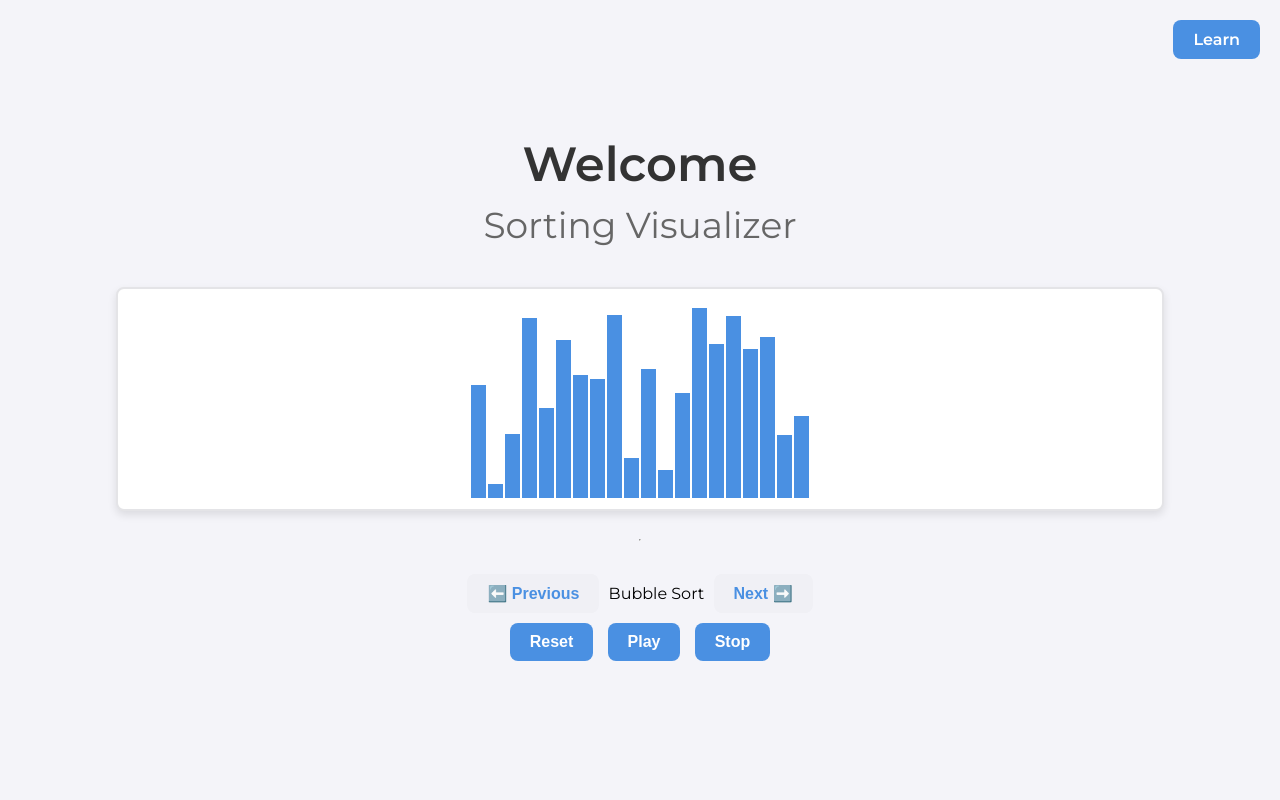
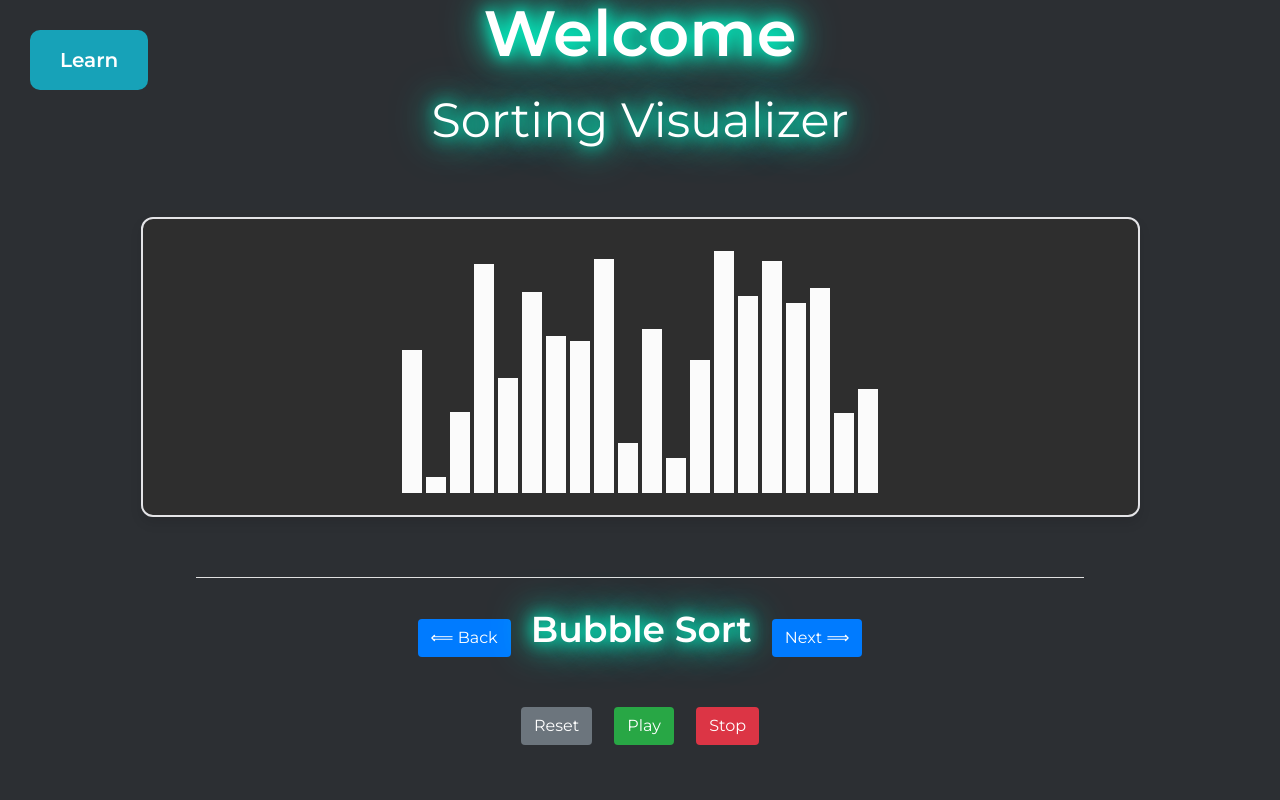
Before and after one commit to napalashe/Sorting_Visualizer, a Flask app: page / in a window 1280 px wide. Run offline with Flask 3, Linux system fonts and the light colour scheme; some libraries are stand-ins or nearby versions.

Commit message:
visual updates

```diff
--- a/static/script.js
+++ b/static/script.js
@@ -32,6 +32,7 @@ function init() {
 function reset() {
   clearTimeout(animationTimeout);
   isPlaying = false;
+  stop();
   showBars();
   init();
 }
--- a/static/style.css
+++ b/static/style.css
@@ -1,103 +1,150 @@
 body {
   font-family: "Montserrat", sans-serif;
+  margin: 0;
+  background-color: #2c2f33;
+  height: 100vh;
   display: flex;
+  justify-content: center;
   align-items: center;
   flex-direction: column;
+}
+
+.container {
+  text-align: center;
+  display: flex;
+  flex-direction: column;
+  align-items: center;
   justify-content: center;
-  min-height: 100vh;
-  margin: 0;
-  background-color: #f4f4f9;
+  width: 100%;
 }
 
 .header {
-  text-align: center;
-  margin-bottom: 20px;
+  margin-bottom: 30px;
 }
 
 .welcome-text {
-  font-size: 48px;
-  color: #333;
+  font-size: 64px;
+  color: #ffffff;
   font-weight: 600;
   margin: 0;
+  margin-top: -50px;
+  text-shadow: 0 0 15px #00ffcc, 0 0 30px #00ffcc, 0 0 45px #00ffcc;
 }
 
 .title {
+  font-size: 48px;
+  margin-top: 20px;
+  color: #ffffff;
+  font-weight: 400;
+  text-shadow: 0 0 15px #00ffcc, 0 0 30px #00ffcc, 0 0 45px #00ffcc;
+}
+
+#algorithm-name {
   font-size: 36px;
-  color: #666;
-  font-weight: 400;
-  margin: 0;
-  margin-top: 10px;
+  color: #ffffff;
+  font-weight: 600;
+  text-shadow: 0 0 15px #00ffcc, 0 0 30px #00ffcc, 0 0 45px #00ffcc;
+  margin: 30px 0;
 }
 
 #container {
-  height: 200px;
+  height: 300px;
   display: flex;
   align-items: flex-end;
   justify-content: center;
-  background-color: #ffffff;
+  background-color: #2e2e2e;
   border: 2px solid #e4e4e7;
-  border-radius: 8px;
-  padding: 10px;
-  width: 80%;
-  margin: 20px 0;
-  box-shadow: 0 4px 8px rgba(0, 0, 0, 0.1);
+  border-radius: 12px;
+  padding: 20px;
+  width: 90%;
+  margin: 30px 0;
+  box-shadow: 0 6px 12px rgba(0, 0, 0, 0.1);
 }
 
 .bar {
-  width: 15px;
-  background: #4a90e2;
-  margin: 1px;
+  width: 20px;
+  background: #fbfbfb;
+  margin: 2px;
   transition: height 0.2s ease;
 }
 
 button {
   cursor: pointer;
   border: none;
-  border-radius: 8px;
-  padding: 10px 20px;
-  font-size: 16px;
+  border-radius: 10px;
+  padding: 15px 30px;
+  font-size: 20px;
   font-weight: 600;
   transition: background-color 0.3s ease, transform 0.2s ease;
-  margin: 5px;
+  margin: 10px;
 }
+
 .nav-button {
-  background-color: #f0f0f5;
-  color: #4a90e2;
+  background-color: #007bff;
+  color: #ffffff;
 }
+
 .nav-button:hover {
-  background-color: #4a90e2;
-  color: #ffffff;
+  background-color: #0056b3;
   transform: translateY(-2px);
 }
+
 .action-button {
-  background-color: #4a90e2;
   color: #ffffff;
 }
-.action-button:hover {
-  background-color: #357ab7;
-  transform: translateY(-2px);
+
+.action-button.reset {
+  background-color: #6c757d;
 }
+
+.action-button.reset:hover {
+  background-color: #5a6268;
+}
+
+.action-button.play {
+  background-color: #28a745;
+}
+
+.action-button.play:hover {
+  background-color: #218838;
+}
+
+.action-button.stop {
+  background-color: #dc3545;
+}
+
+.action-button.stop:hover {
+  background-color: #c82333;
+}
+
 #controls {
   text-align: center;
-  margin-top: 20px;
+  margin-top: 30px;
 }
+
 .learn-button {
-  position: fixed; /* Fixed position to make it stick to the corner */
-  top: 20px; /* Distance from the top */
-  right: 20px; /* Distance from the right */
-  padding: 10px 20px;
-  background-color: #4a90e2;
+  position: fixed;
+  top: 30px;
+  left: 30px;
+  padding: 15px 30px;
+  background-color: #17a2b8;
   color: #ffffff;
   border: none;
-  border-radius: 8px;
-  font-size: 16px;
+  border-radius: 10px;
+  font-size: 20px;
   font-weight: 600;
-  text-decoration: none; /* Remove underline from the link */
+  text-decoration: none;
   cursor: pointer;
   transition: background-color 0.3s ease, transform 0.2s ease;
 }
 
 .learn-button:hover {
-  background-color: #357ab7;
+  background-color: #138496;
   transform: translateY(-2px);
 }
+
+hr {
+  border-top: 1px solid #e0e0e0;
+  width: 80%;
+  margin: 30px auto;
+}
--- a/templates/base.html
+++ b/templates/base.html
@@ -4,18 +4,27 @@
     <meta charset="UTF-8" />
     <meta name="viewport" content="width=device-width, initial-scale=1.0" />
     <title>{% block title %}Sorting Visualizer{% endblock %}</title>
+
+    <link
+      href="https://stackpath.bootstrapcdn.com/bootstrap/4.5.2/css/bootstrap.min.css"
+      rel="stylesheet"
+    />
+
     <link
       rel="stylesheet"
       href="{{ url_for('static', filename='style.css') }}"
     />
+
     <link
       href="https://fonts.googleapis.com/css2?family=Montserrat:wght@400;600&display=swap"
       rel="stylesheet"
     />
   </head>
   <body>
-    {% block content %}
-    <!--blocked content-->
-    {% endblock %}
+    {% block content %} {% endblock %}
+
+    <script src="https://code.jquery.com/jquery-3.5.1.slim.min.js"></script>
+    <script src="https://cdn.jsdelivr.net/npm/@popperjs/core@2.5.2/dist/umd/popper.min.js"></script>
+    <script src="https://stackpath.bootstrapcdn.com/bootstrap/4.5.2/js/bootstrap.min.js"></script>
   </body>
 </html>
--- a/templates/index.html
+++ b/templates/index.html
@@ -1,27 +1,36 @@
-{% extends "base.html" %}
-<!-- fdsafsaf -->
-{% block content %}
+{% extends "base.html" %} {% block content %}
+<div class="container">
+  <!-- Learn Button in the Top Left -->
+  <a href="{{ url_for('learn') }}" class="learn-button">Learn</a>
+
   <div class="header">
     <h1 class="welcome-text">Welcome</h1>
     <h2 class="title">Sorting Visualizer</h2>
   </div>
-<div id="container"></div>
+
+  <div id="container">
+    <!-- Visualization bars will appear here -->
+  </div>
 
   <hr />
-<div id="controls">
+
   <div id="algorithm-selector">
-    <button class="nav-button" onclick="prevAlgorithm()">⬅️ Previous</button>
-    <span id="algorithm-name">Bubble Sort</span>
-    <button class="nav-button" onclick="nextAlgorithm()">Next ➡️</button>
+    <button class="btn nav-button mr-3" onclick="prevAlgorithm()">
+      ⟸ Back
+    </button>
+    <span id="algorithm-name" class="h5">Bubble Sort</span>
+    <!-- Updated here -->
+    <button class="btn nav-button ml-3" onclick="nextAlgorithm()">
+      Next ⟹
+    </button>
   </div>
 
-  <div>
-    <button class="action-button" onclick="init()">Reset</button>
-    <button class="action-button" onclick="play()">Play</button>
-    <button class="action-button" onclick="stop()">Stop</button>
+  <div id="controls">
+    <button class="btn action-button reset mr-2" onclick="init()">Reset</button>
+    <button class="btn action-button play mr-2" onclick="play()">Play</button>
+    <button class="btn action-button stop" onclick="stop()">Stop</button>
   </div>
 </div>
-<!--learn button-->
-<a href="{{ url_for('learn') }}" class="learn-button">Learn</a>
+
 <script src="{{ url_for('static', filename='script.js') }}"></script>
 {% endblock %}
```
Also changed, not shown: static/learn.js (added, +88 -0 lines), templates/learn.html (+44 -6 lines). Lines whose indentation alone changed are shown as unchanged.
